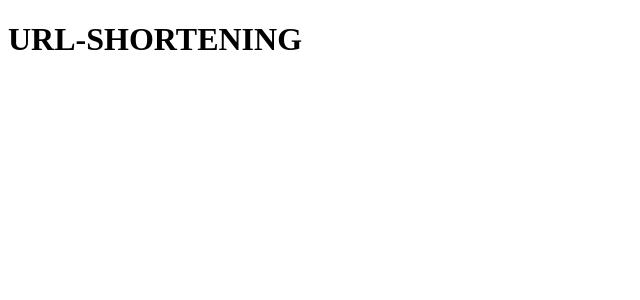
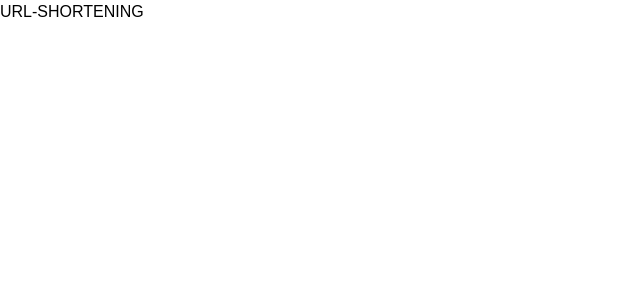
Before and after one commit to michelwene/url-shortening, a React (Create React App) app: page / in a window 1280 px wide. Shown: the top 300 px of the page, without its empty margins (0-640 px from the left). Built offline with nearby package versions, Linux system fonts and the light colour scheme.

Commit message:
docs: add tailwind css

```diff
--- a/package.json
+++ b/package.json
@@ -9,6 +9,7 @@
     "react": "^18.1.0",
     "react-dom": "^18.1.0",
     "react-scripts": "5.0.1",
+    "tailwindcss": "^3.1.2",
     "web-vitals": "^2.1.0"
   },
   "scripts": {
--- a/public/index.html
+++ b/public/index.html
@@ -2,7 +2,11 @@
 <html lang="en">
   <head>
     <meta charset="utf-8" />
-    <link rel="icon" href="%PUBLIC_URL%/favicon.ico" />
+    <link
+      rel="shortcut icon"
+      href="./assets/images/favicon-32x32.png"
+      type="image/png"
+    />
     <meta name="viewport" content="width=device-width, initial-scale=1" />
     <meta name="theme-color" content="#000000" />
     <meta
--- a/src/index.js
+++ b/src/index.jsx
@@ -1,6 +1,7 @@
 import React from "react";
 import ReactDOM from "react-dom/client";
 import App from "./App";
+import "./styles/index.css";
 
 const root = ReactDOM.createRoot(document.getElementById("root"));
 root.render(
--- /dev/null
+++ b/src/styles/index.css
@@ -0,0 +1,3 @@
+@tailwind base;
+@tailwind components;
+@tailwind utilities;
--- /dev/null
+++ b/tailwind.config.js
@@ -0,0 +1,13 @@
+/** @type {import('tailwindcss').Config} */
+module.exports = {
+  content: ["./src/**/*.{html,js}"],
+  theme: {
+    extend: {
+      fontFamily: {
+        sans: ["Poppins", "sans-serif"],
+        serif: ["Poppins", "serif"],
+      },
+    },
+  },
+  plugins: [],
+};
```
Also changed, not shown: src/App.jsx (renamed from src/App.js), 1 other file (tests, documents, lock files or other folders).
